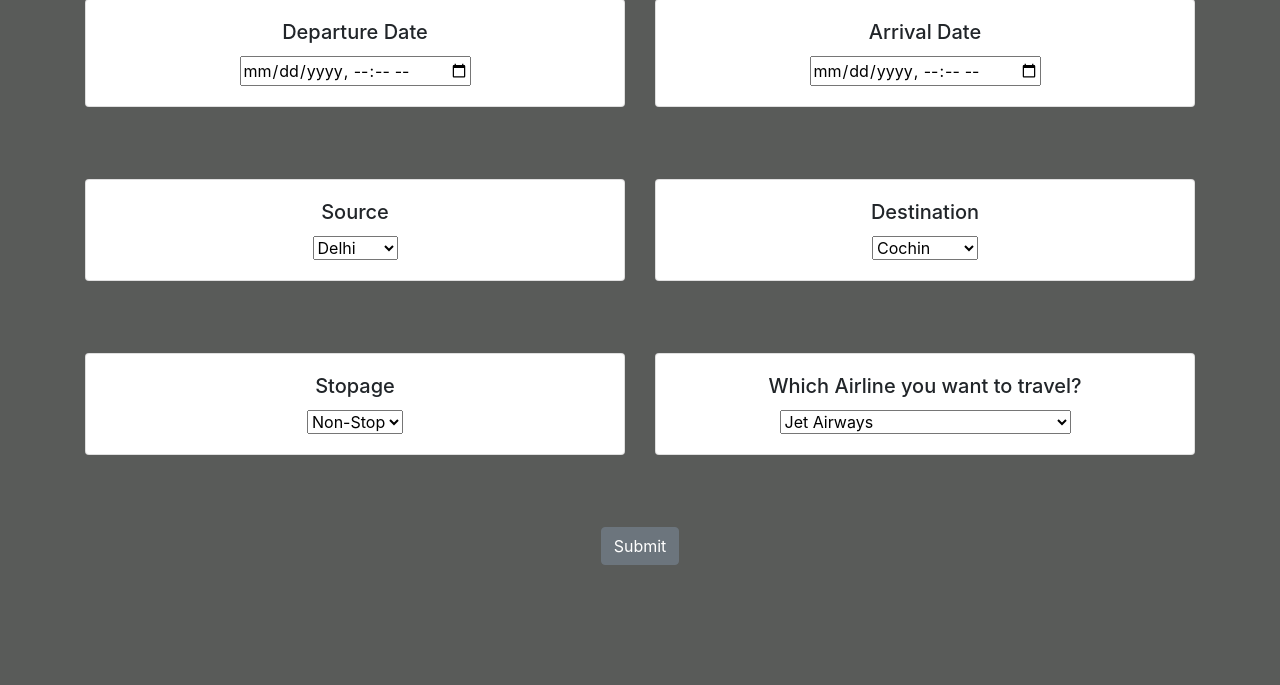
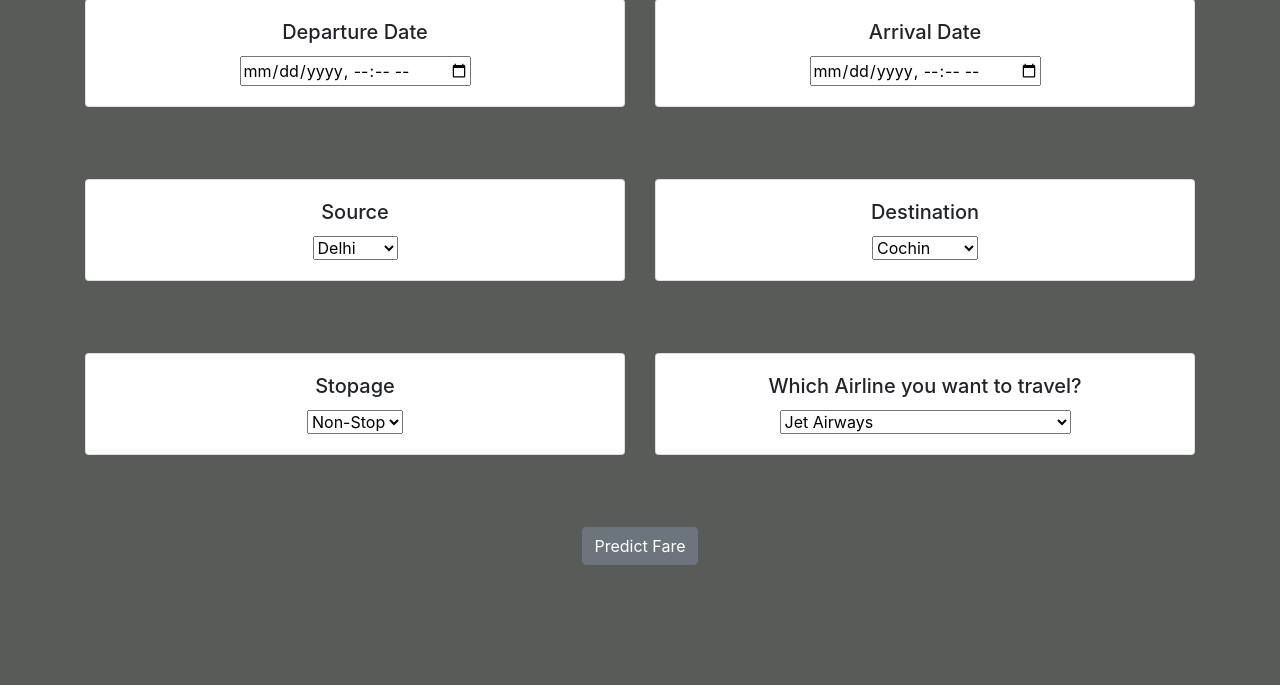
Before and after one commit to arjunkhatri3/Forecasting_Real_World_Airlines_Tickets_Using_ML-, a Flask app: page / in a window 1280 px wide. Shown: the part 129-814 px from the top of the page. Run offline with Flask 3, Linux system fonts and the light colour scheme; parts of the project's set-up code (start-up, migrations or seed data) failed here and were passed over; some libraries are stand-ins or nearby versions.

Commit message:
Add peredict fare as button

```diff
--- a/templates/home.html
+++ b/templates/home.html
@@ -151,7 +151,7 @@
             <br>
             <br>
             <!-- Submit -->
-            <input type="submit" value="Submit" class="btn btn-secondary">
+            <input type="submit" value="Predict Fare" class="btn btn-secondary">
         </form>
 
         <br>
```
Also changed, not shown: 1 other file.
